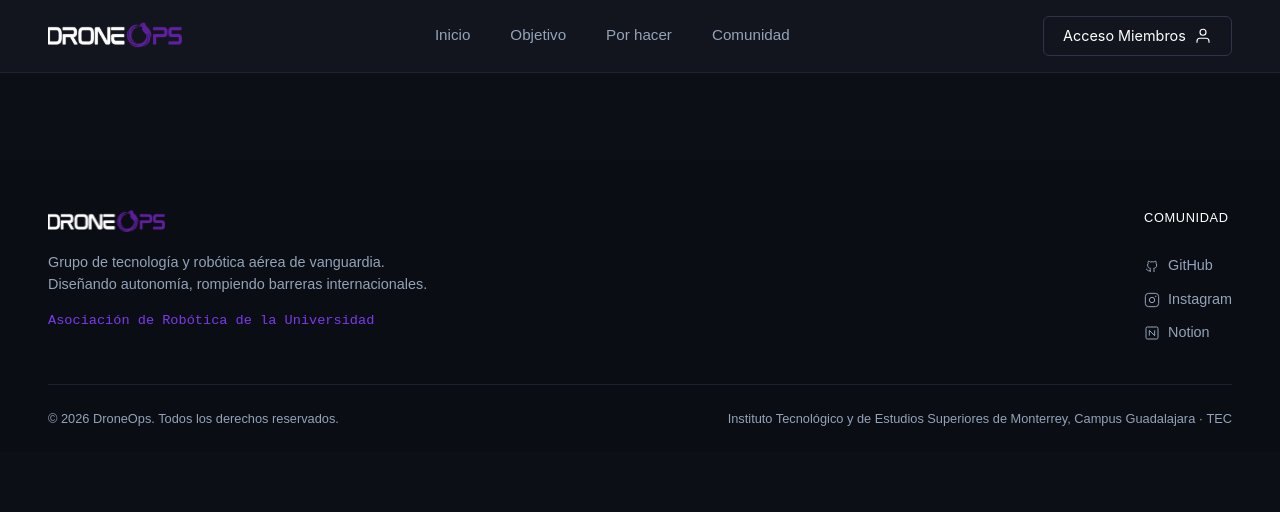
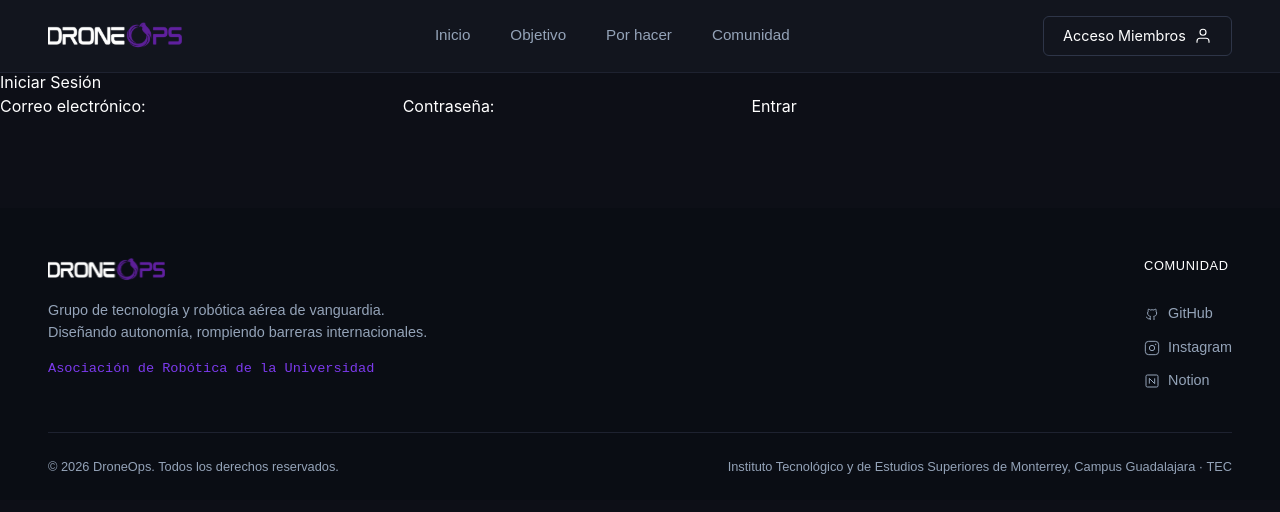
Before and after one commit to DroneOps/droneOpsWeb, a SvelteKit app: page /iniciar_sesion in a window 1280 px wide. Shown: the top 512 px of the page. Built offline with nearby package versions, Linux system fonts and the light colour scheme.

Commit message:
inicio sesion basico

```diff
--- a/src/routes/iniciar_sesion/+page.svelte
+++ b/src/routes/iniciar_sesion/+page.svelte
@@ -0,0 +1,17 @@
+
+
+<h1>Iniciar Sesión</h1>
+
+<form method="POST">
+	<label>
+		Correo electrónico:
+		<input type="email" name="email" required />
+	</label>
+
+	<label>
+		Contraseña:
+		<input type="password" name="password" required />
+	</label>
+
+	<button type="submit">Entrar</button>
+</form>
```
